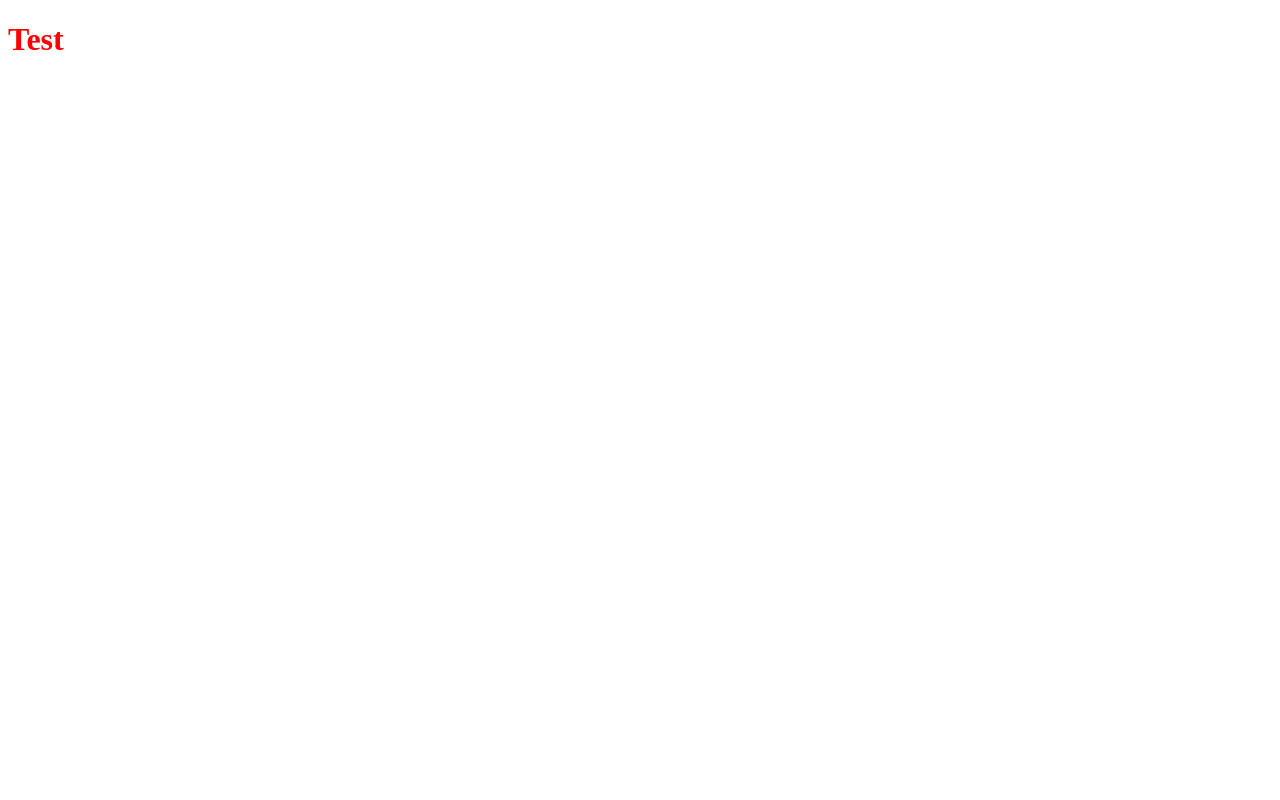
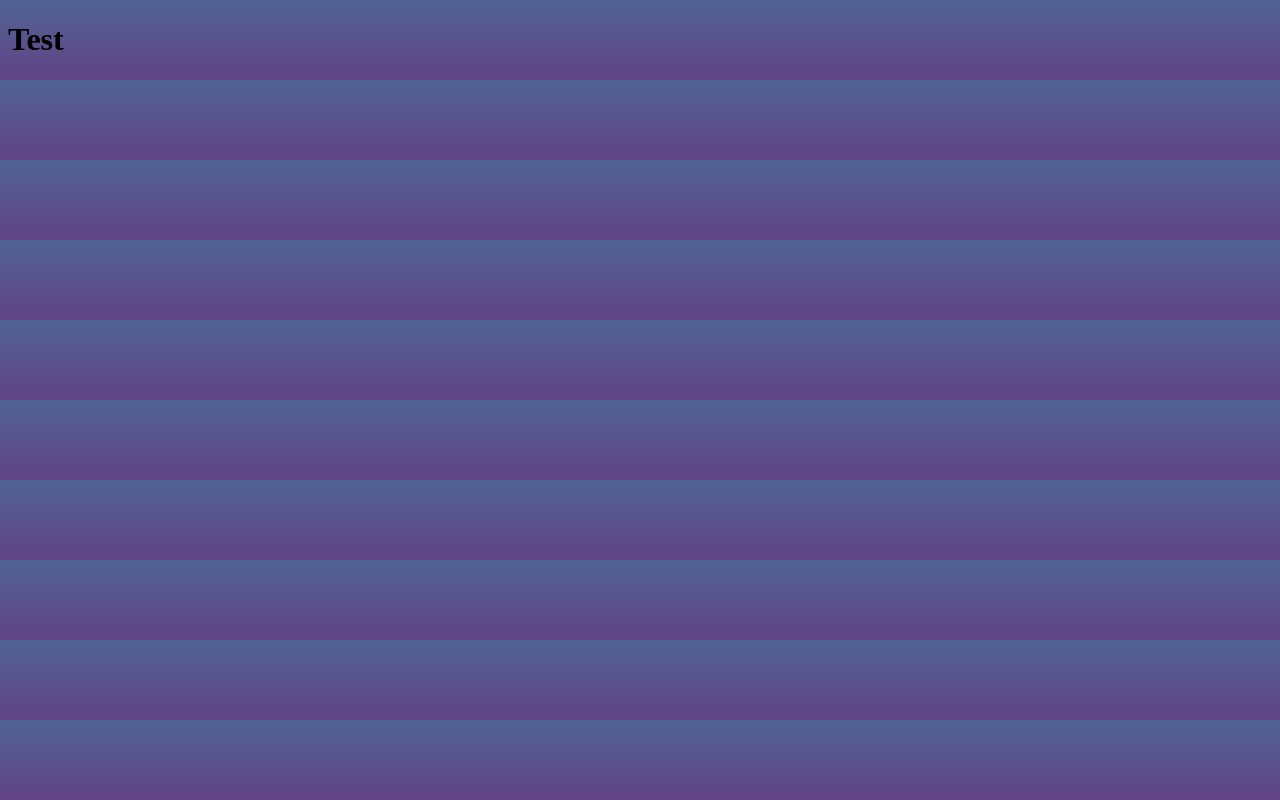
Before and after one commit to AdamDowell/AdamDowell.github.io, a plain HTML site: page index.html in a window 1280 px wide. Drawn offline with Linux system fonts and the light colour scheme.

Commit message:
add background gradient

```diff
--- a/docs/styles.css
+++ b/docs/styles.css
@@ -1,3 +1,4 @@
-h1 {
- color: red;
+body {
+
+  background-image: linear-gradient(#516395, #614385);
 }
```
